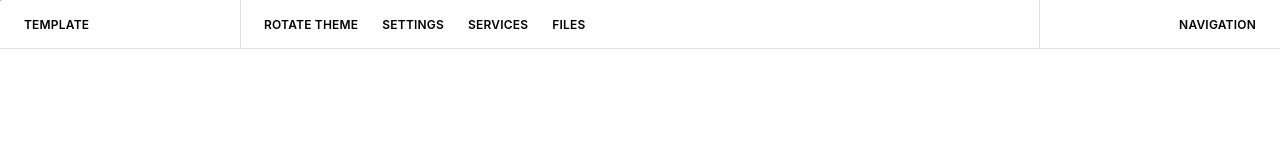
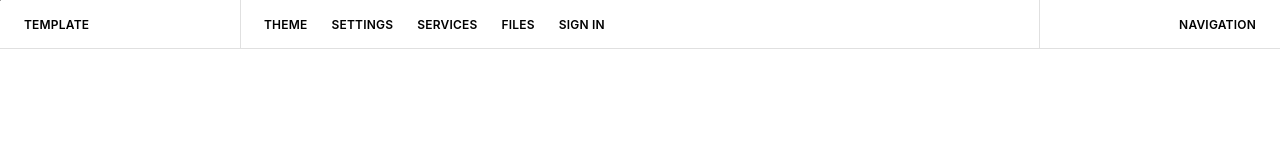
Before and after one commit to TadCassin/Next.js-sass, a Next.js app: page /examples in a window 1280 px wide. Shown: the top 160 px of the page. Built offline with nearby package versions, Linux system fonts and the light colour scheme; grey boxes are pictures that could not be loaded.

Commit message:
navigation patch

```diff
--- a/pages/examples/features/authentication/index.tsx
+++ b/pages/examples/features/authentication/index.tsx
@@ -78,7 +78,7 @@ function ExampleAuthentication(props) {
       <KeyHeader onInputChange={setKey} value={key} />
       <ThinAppLayout>
         <FormHeading style={{ marginTop: 64 }}>Sign in</FormHeading>
-        <FormParagraph>Enhance your experience by signing in or creating an account. Simply enter your e-mail and password to get started.</FormParagraph>
+        <FormParagraph>Sign in or create an account to enhance your experience. Simply enter your e-mail and password to get started.</FormParagraph>
         <FormParagraph>
           Using a Cookie to maintain your session is entirely optional. Once you've successfully signed in, you'll have the option to use a Cookie to persist your session.
         </FormParagraph>
--- a/system/Navigation.tsx
+++ b/system/Navigation.tsx
@@ -17,17 +17,20 @@ export default function Navigation() {
       </section>
       <section className={styles.stretch}>
         <span className={styles.item} onClick={() => Utilities.onHandleThemeChange()}>
-          Rotate Theme
+          Theme
         </span>
         <a className={styles.item} href="/examples/features/settings">
           Settings
         </a>
-        <a className={styles.item} href="/examples/services">
+        <a className={styles.item} href="/examples/features/services">
           Services
         </a>
-        <a className={styles.item} href="/examples/files">
+        <a className={styles.item} href="/examples/features/files">
           Files
         </a>
+         <span className={styles.item} onClick={() => showModal({ name: 'AUTHENTICATION' })}>
+          Sign in
+        </span>
       </section>
       <section className={styles.right}>
         <span
```
